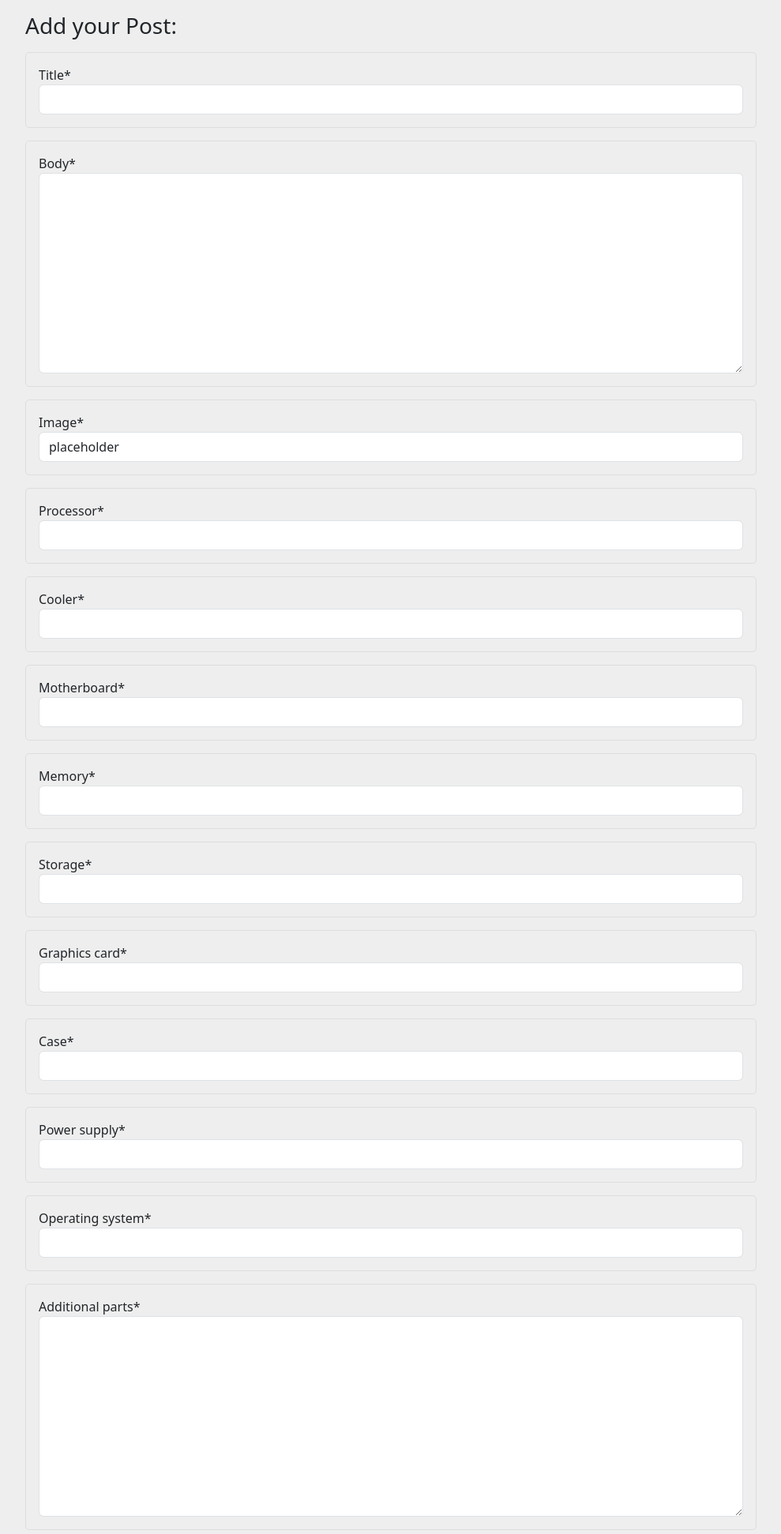
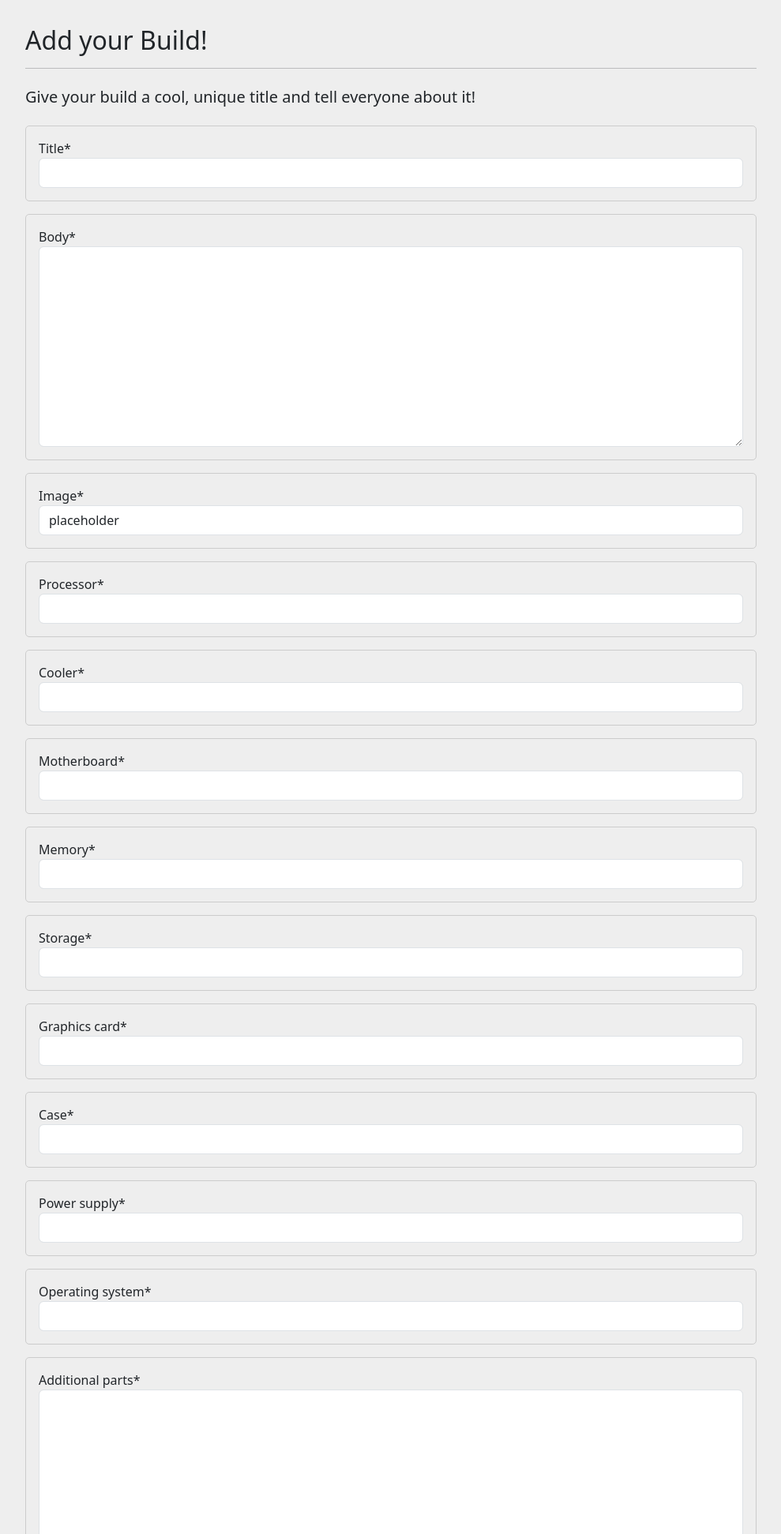
Before and after one commit to alexkavanagh-dev/computer-system-showcase, a Django app: page /add_post/ in a window 1280 px wide. Shown: the part 76-2019 px from the top of the page at 79% size, without its empty margins (145-1134 px from the left). Run offline with Django 3.2, Linux system fonts and the light colour scheme; the visitor is signed in with stand-in values (Sample User, id 1); some libraries are stand-ins or nearby versions.

Commit message:
Minor style changes to add/edit post forms

```diff
--- a/static/css/style.css
+++ b/static/css/style.css
@@ -120,6 +120,6 @@ footer {
 form .form-group {
   margin-bottom: 1rem;
   padding: 1rem;
-  border: 1px solid #ddd;
+  border: 1px solid #ccc;
   border-radius: 5px;
 }
--- a/templates/add_post.html
+++ b/templates/add_post.html
@@ -9,7 +9,9 @@
 <div class="container">
     <div class="row">
         <div class="col-md-10 mx-auto my-3">
-            <h3>Add your Post:</h3>
+            <h2 class="my-3">Add your Build!</h2>
+            <hr>
+            <h5 class="my-4">Give your build a cool, unique title and tell everyone about it!</h5>
             <form class="my-3" method="POST" enctype="multipart/form-data">
                 {{ post_form | crispy }}
                 {% csrf_token %}
--- a/templates/edit_post.html
+++ b/templates/edit_post.html
@@ -11,8 +11,10 @@
 <div class="container">
     <div class="row">
         <div class="col-md-10 mx-auto my-3">
-            <h3>Edit your Post:</h3>
-            <form class="my-5" method="POST" enctype="multipart/form-data">
+            <h2 class="my-3">Edit your Build!</h2>
+            <hr>
+            <h5 class="my-4">Made some upgrades? Update your build and show off your new hardware!</h5>
+            <form class="my-3" method="POST" enctype="multipart/form-data">
                 {{ post_form | crispy }}
                 {% csrf_token %}
                 <button type="submit" class="btn btn-primary mt-3 float-end">Submit</button>
```
